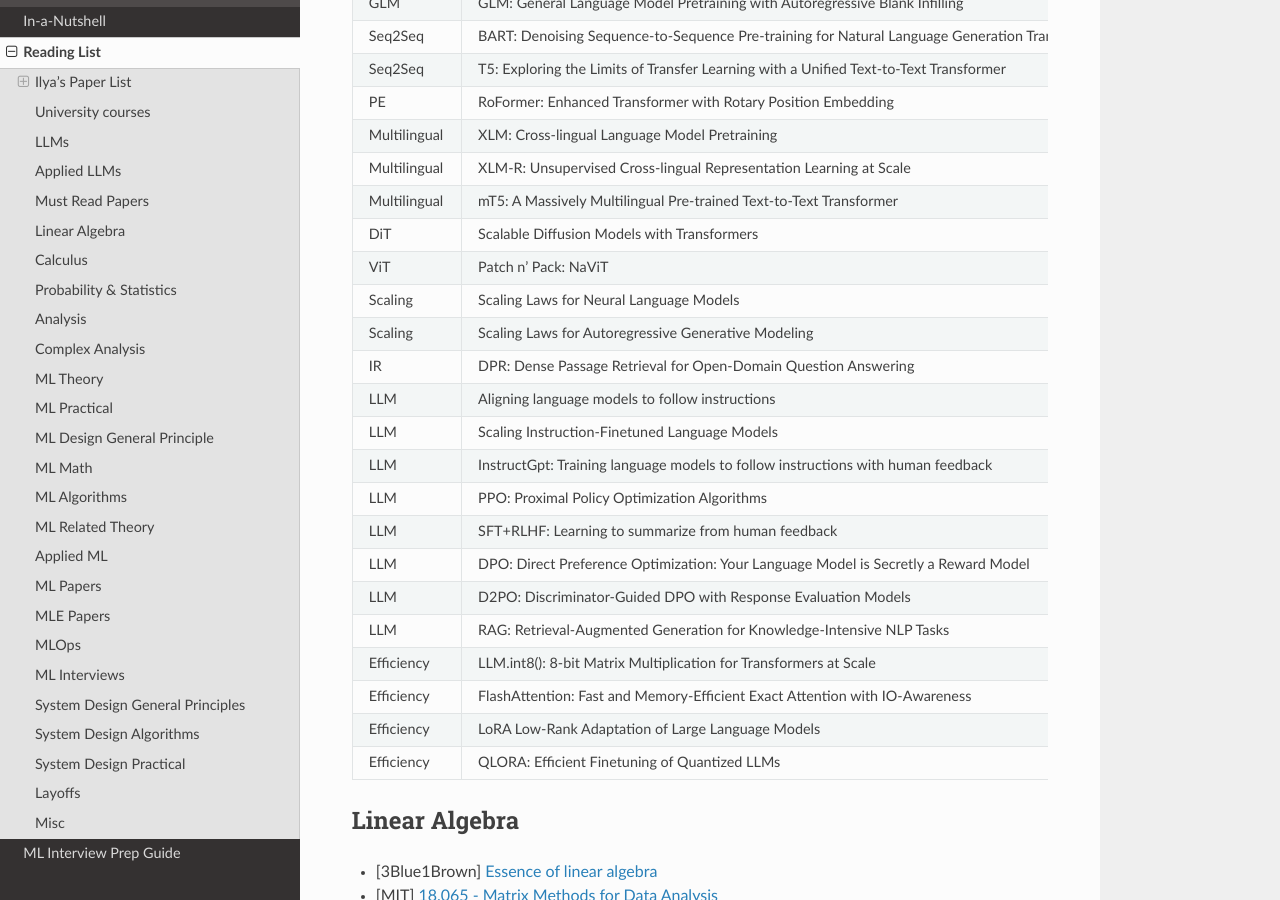
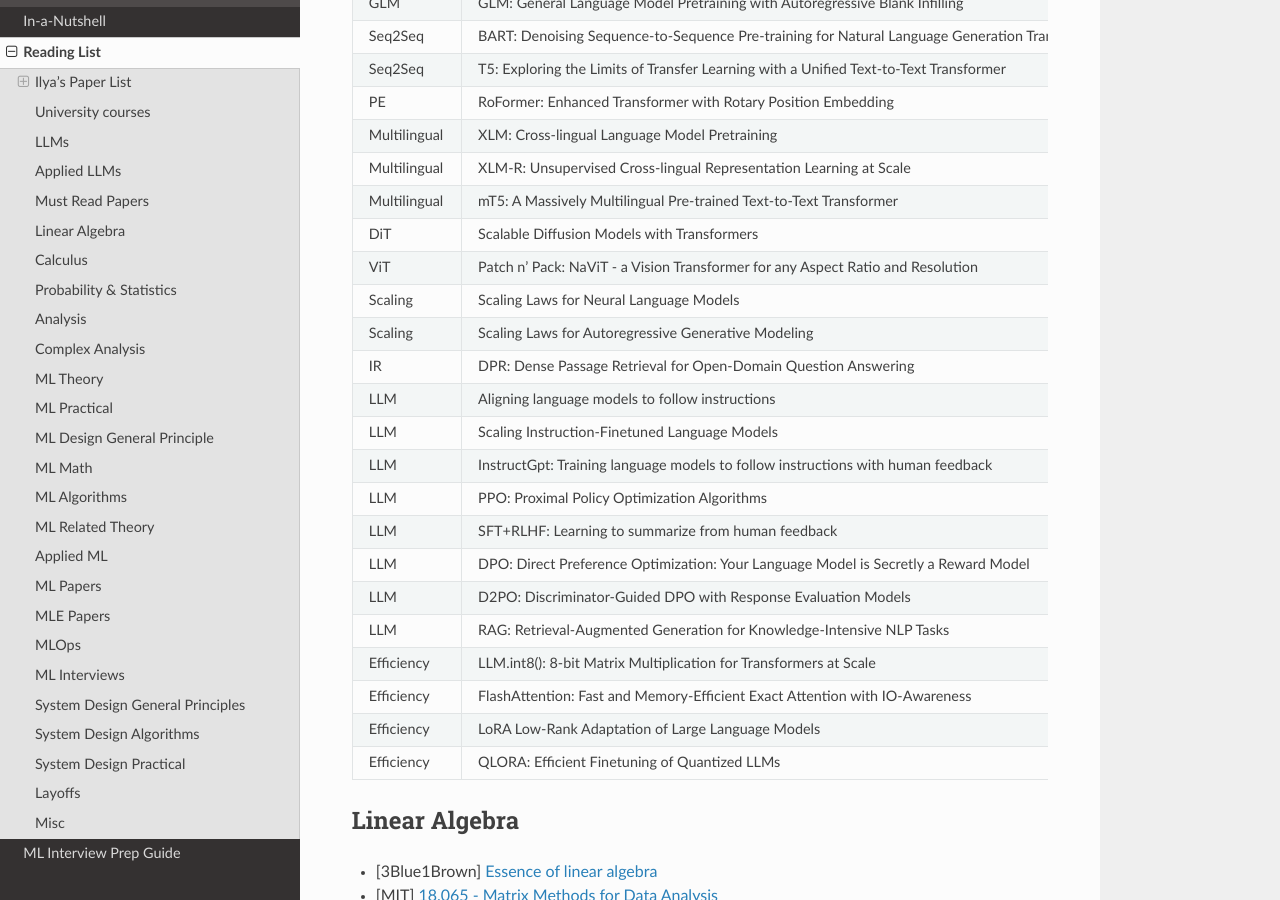
Before and after one commit to uselesstechjunks/leetcode, a Sphinx documentation site: the page built from docs/source/readlist.rst, in a window 1280 px wide and 900 px high, scrolled down 3216 px. Built offline with Sphinx 7.4.7 and the Read the Docs theme 2.0.0, drawn with Linux system fonts in a browser that asks for light colours.

Commit message:
Update readlist.rst

```diff
--- a/docs/source/readlist.rst
+++ b/docs/source/readlist.rst
@@ -134,7 +134,7 @@ Must Read Papers
 		Multilingual, XLM-R: Unsupervised Cross-lingual Representation Learning at Scale
 		Multilingual, mT5: A Massively Multilingual Pre-trained Text-to-Text Transformer
 		DiT, Scalable Diffusion Models with Transformers
-		ViT, Patch n' Pack: NaViT, a Vision Transformer for any Aspect Ratio and Resolution
+		ViT, Patch n' Pack: NaViT - a Vision Transformer for any Aspect Ratio and Resolution
 		Scaling, Scaling Laws for Neural Language Models
 		Scaling, Scaling Laws for Autoregressive Generative Modeling
 		IR, DPR: Dense Passage Retrieval for Open-Domain Question Answering
```
